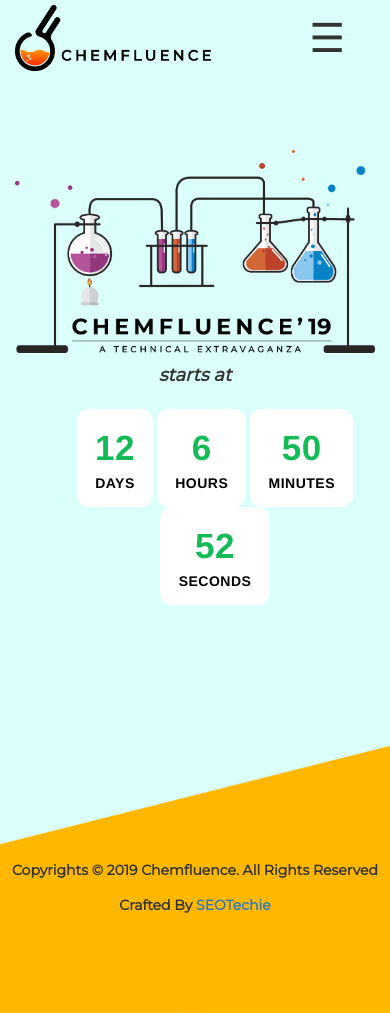
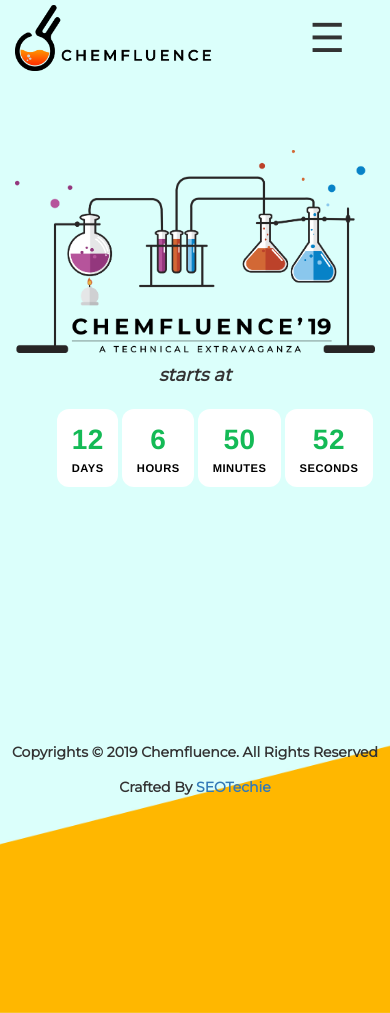
Before and after one commit to saicharan96/chem, a PHP site: page / in a window 390 px wide. Run offline with PHP 8.4, Linux system fonts and the light colour scheme.

Commit message:
Update style.css
ddd

```diff
--- a/assets/css/style.css
+++ b/assets/css/style.css
@@ -222,7 +222,7 @@ background-color:#DBFFFB !important;
 }
     .main li {
   display: inline-block;
-  font-size: 1em;
+  font-size: 0.8em;
   list-style-type: none;
   padding: 1em 1.3em;
     letter-spacing: 0.5px;
@@ -235,7 +235,7 @@ background-color:#DBFFFB !important;
 
 .main li span {
   display: block;
-  font-size: 3.5rem;
+  font-size: 2.8rem;
     color:#14ba56;
 }
 .footer
```
